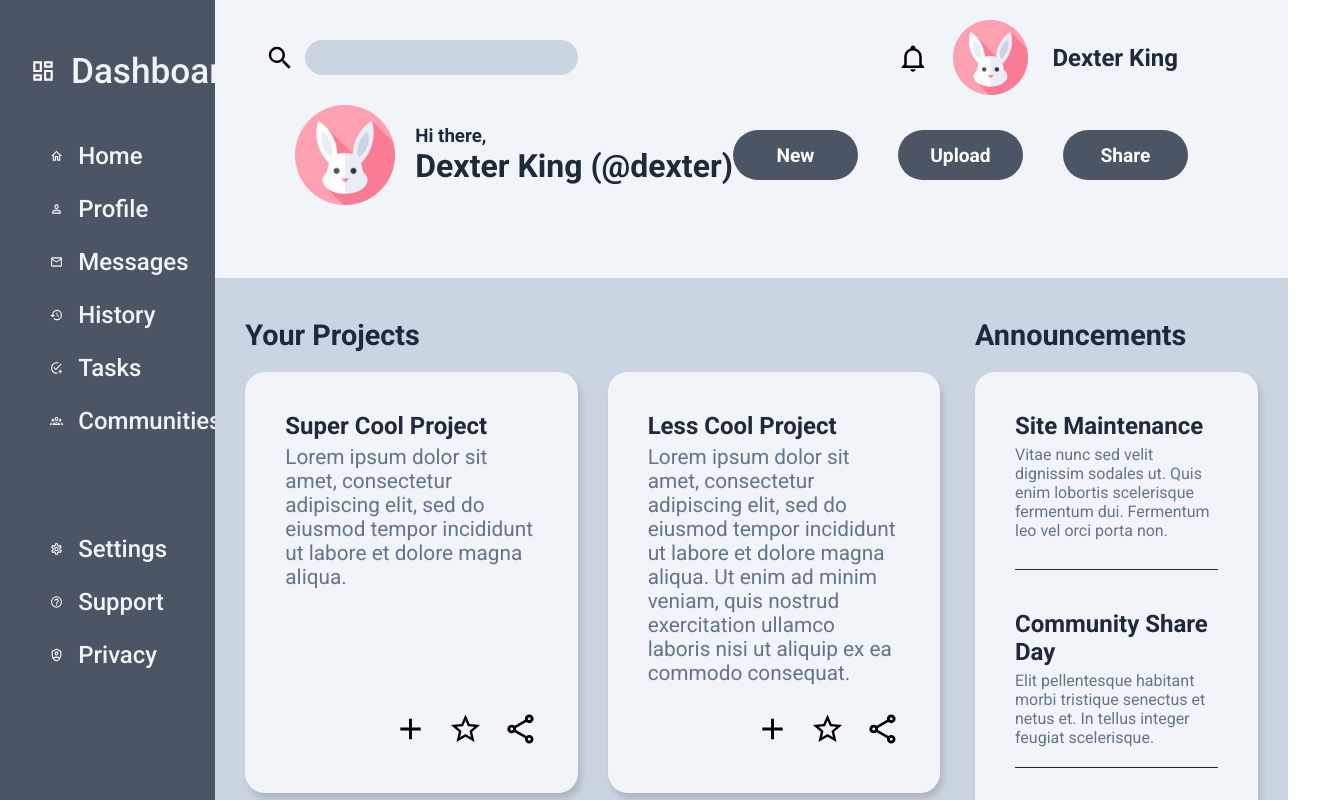
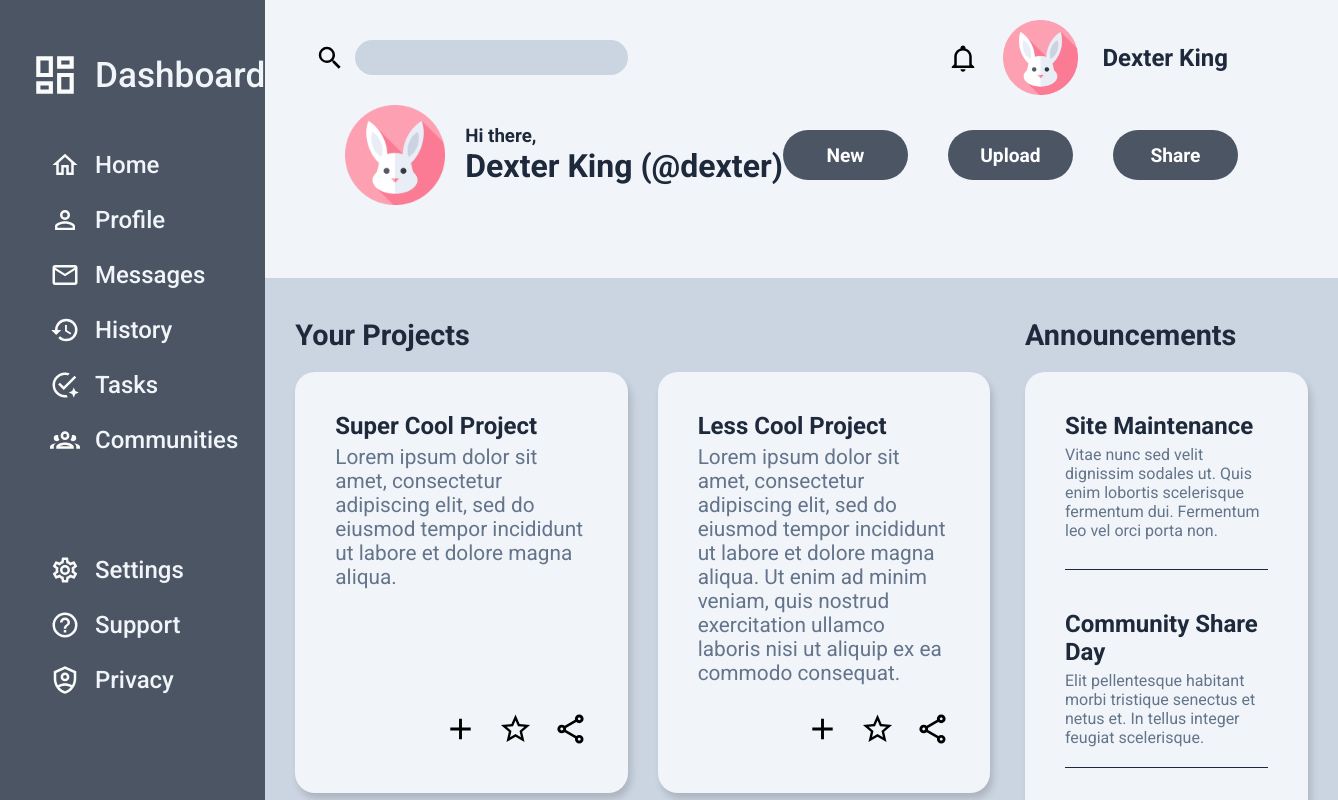
Before and after one commit to KingD2220/odin-dashboard, a plain HTML site: page index.html in a window 1280 px wide. Shown: the top 800 px of the page, 1338 px wide, since content can reach past the window. Drawn offline with Linux system fonts and the light colour scheme.

Commit message:
Fix icon from resizing with window.

```diff
--- a/styles.css
+++ b/styles.css
@@ -73,12 +73,12 @@ li {
 }
 
 .menu-logo, .dash-logo {
-    width: 8%;
+    width: 30px;
     filter: invert(100%) sepia(0%) saturate(7484%) hue-rotate(210deg) brightness(105%) contrast(97%);
 }
 
 .dash-logo {
-    width: 14%;
+    width: 50px;
 }
 
 .header .top {
```
